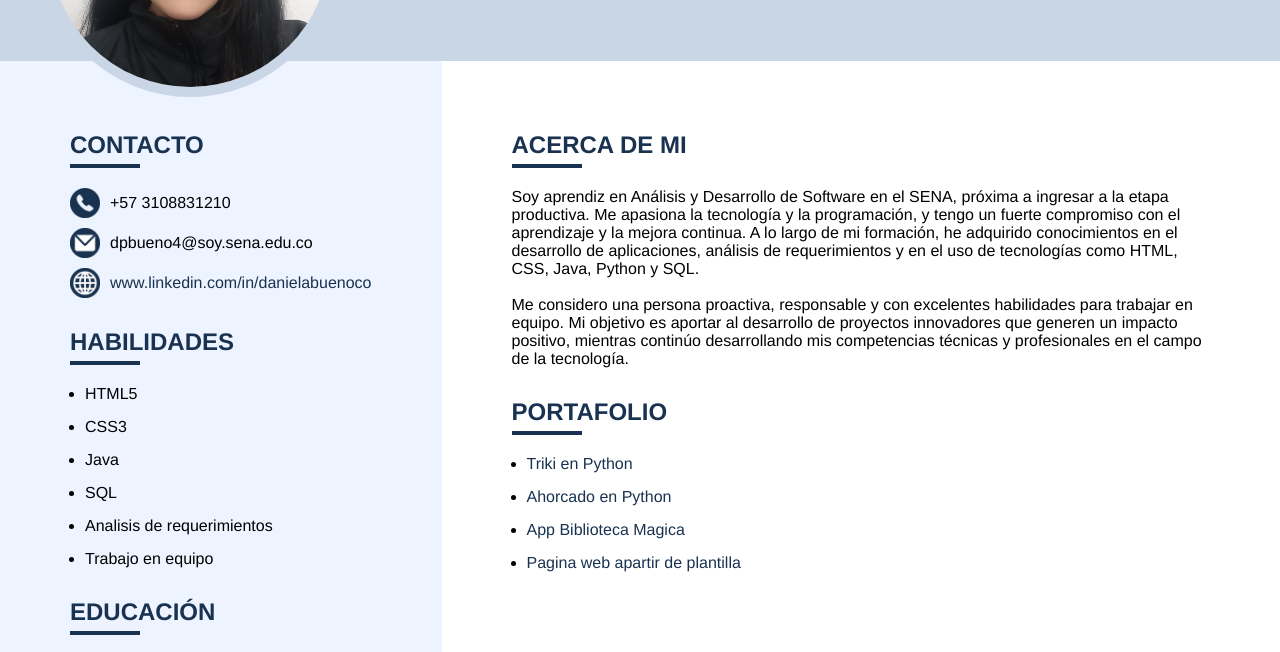
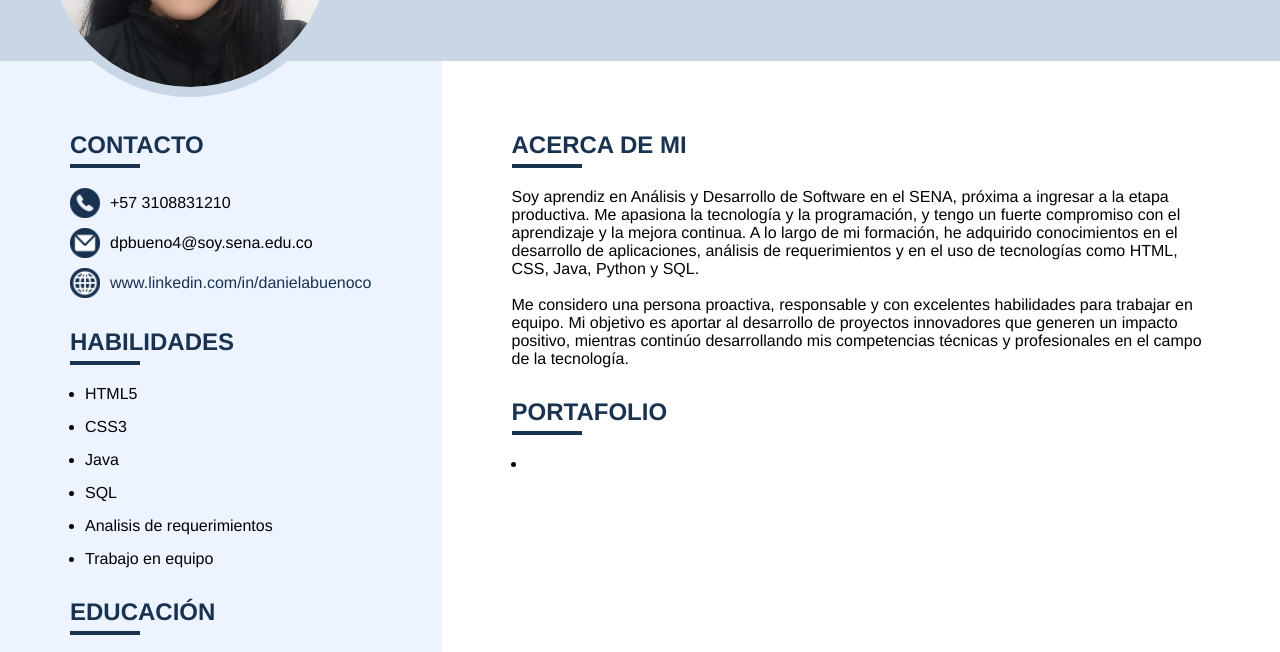
Before and after one commit to DanielaBueno/portafolio-proyectos.github.io, a plain HTML site: page index.html in a window 1280 px wide. Shown: the part 243-895 px from the top of the page. Drawn offline with Linux system fonts and the light colour scheme.

Commit message:
borre portafolio index.html

```diff
--- a/index.html
+++ b/index.html
@@ -79,10 +79,7 @@
             <h2>PORTAFOLIO</h2>
             <hr>
             <ul>
-                <li><a href="https://github.com/DanielaBueno/Triki" target="_blank">Triki en Python</a></li>
-                <li><a href="https://github.com/DanielaBueno/Ahorcado" target="_blank">Ahorcado en Python</a> </li>
-                <li><a href="https://github.com/DanielaBueno/App-Biblioteca" target="_blank">App Biblioteca Magica</a></li>
-                <li><a href="https://github.com/DanielaBueno/AventuraNatural.github.io" target="_blank">Pagina web apartir de plantilla</a></li>
+                <li><a></a></li>
             </ul>
         </article>
     </section>
```
